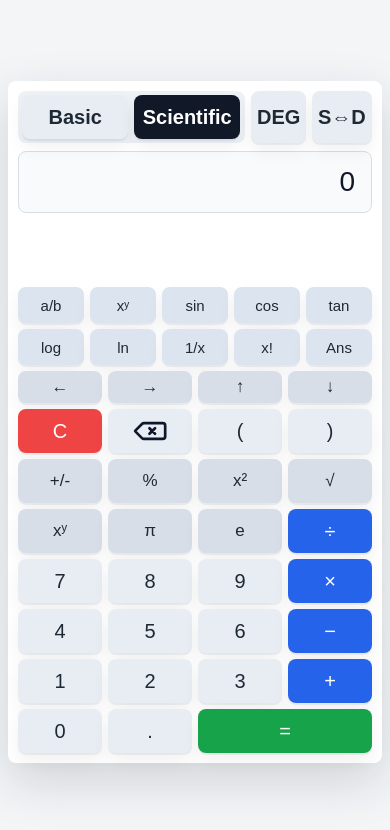
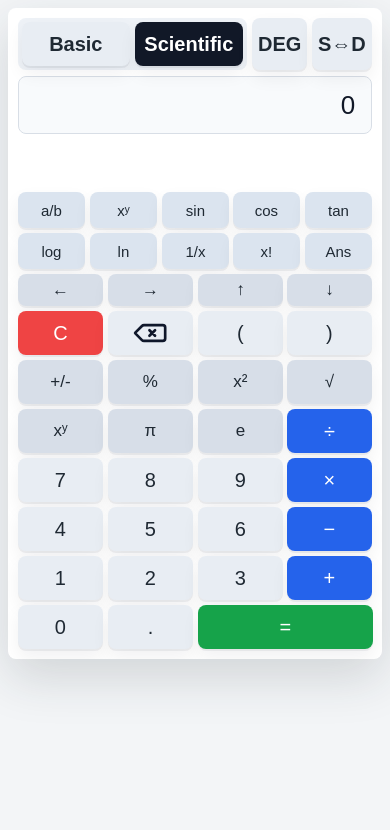
Before and after one commit to SeaOceanO/calculator-v1, a plain HTML site: page index.html in a window 390 px wide. Drawn offline with Linux system fonts and the light colour scheme.

Commit message:
Calculator-v6

```diff
--- a/index.html
+++ b/index.html
@@ -4,10 +4,6 @@
     <meta charset="UTF-8">
     <meta name="viewport" content="width=device-width, initial-scale=1, viewport-fit=cover">
     <title>V4 自然显示科学计算器</title>
-    <link rel="apple-touch-icon" href="apple-touch-icon.png">
-    <meta name="apple-mobile-web-app-capable" content="yes">
-    <meta name="apple-mobile-web-app-title" content="Calculator">
-    <meta name="apple-mobile-web-app-status-bar-style" content="default">
     <link rel="stylesheet" href="styles.css">
     <!-- V4：MathLive 提供自然数学输入框，支持真正的分数、根号、上标和屏幕内光标 -->
     <script defer src="https://cdn.jsdelivr.net/npm/mathlive"></script>
--- a/styles.css
+++ b/styles.css
@@ -5,14 +5,18 @@
 
 html,
 body {
+    width: 100%;
+    min-height: 100%;
+    margin: 0;
+    overflow: hidden;
     touch-action: manipulation;
     -webkit-text-size-adjust: 100%;
     overscroll-behavior: none;
 }
 
 body {
-    margin: 0;
     min-height: 100vh;
+    min-height: 100dvh;
     font-family: Arial, "Microsoft YaHei", sans-serif;
     background: #f3f5f7;
     color: #1f2933;
@@ -21,20 +25,27 @@ body {
 /* 页面容器：用 flex 把计算器放到页面中间 */
 .page {
     min-height: 100vh;
+    min-height: 100dvh;
+    height: 100vh;
+    height: 100dvh;
     display: flex;
+    flex-direction: column;
     align-items: center;
-    justify-content: center;
-    padding: 20px;
+    justify-content: flex-start;
+    padding: max(12px, env(safe-area-inset-top)) 20px max(8px, env(safe-area-inset-bottom));
+    overflow: hidden;
 }
 
 /* 计算器外壳：限制最大宽度，手机上自动占满可用宽度 */
 .calculator {
     width: 100%;
     max-width: 420px;
+    max-height: calc(100dvh - env(safe-area-inset-top) - env(safe-area-inset-bottom) - 20px);
     padding: 16px;
     border-radius: 8px;
     background: #ffffff;
     box-shadow: 0 18px 50px rgba(31, 41, 51, 0.16);
+    overflow: hidden;
 }
 
 button,
@@ -423,24 +434,27 @@ button,
 }
 
 /* 手机适配：屏幕很窄时缩小间距和字体 */
-@media (max-width: 420px) {
+@media (max-width: 600px) {
     .page {
-        padding: 8px;
+        justify-content: flex-start;
+        padding: max(8px, env(safe-area-inset-top)) 8px max(6px, env(safe-area-inset-bottom));
     }
 
     .calculator {
+        width: min(96vw, 430px);
+        max-height: calc(100dvh - 16px - env(safe-area-inset-top) - env(safe-area-inset-bottom));
         padding: 10px;
     }
 
     .calculator-toolbar {
-        gap: 6px;
-        margin-bottom: 8px;
+        gap: 5px;
+        margin-bottom: 6px;
     }
 
     .mode-button,
     .angle-button,
     .result-toggle-button {
-        min-height: 30px;
+        min-height: 28px;
         font-size: 12px;
     }
 
@@ -450,31 +464,32 @@ button,
     }
 
     .display {
-        min-height: 62px;
-        font-size: 28px;
+        min-height: 58px;
+        margin-bottom: 2px;
+        font-size: 26px;
     }
 
     .history-list {
         gap: 4px;
-        min-height: 62px;
-        max-height: 62px;
-        margin-bottom: 8px;
+        min-height: 50px;
+        max-height: 50px;
+        margin-bottom: 6px;
     }
 
     .history-item {
-        font-size: 12px;
-        padding: 5px 8px;
+        font-size: 11px;
+        padding: 3px 7px;
     }
 
     .scientific-panel,
     .cursor-panel,
     .buttons {
-        gap: 6px;
+        gap: 5px;
     }
 
     .scientific-panel,
     .cursor-panel {
-        margin-bottom: 6px;
+        margin-bottom: 5px;
     }
 
     .button {
```
